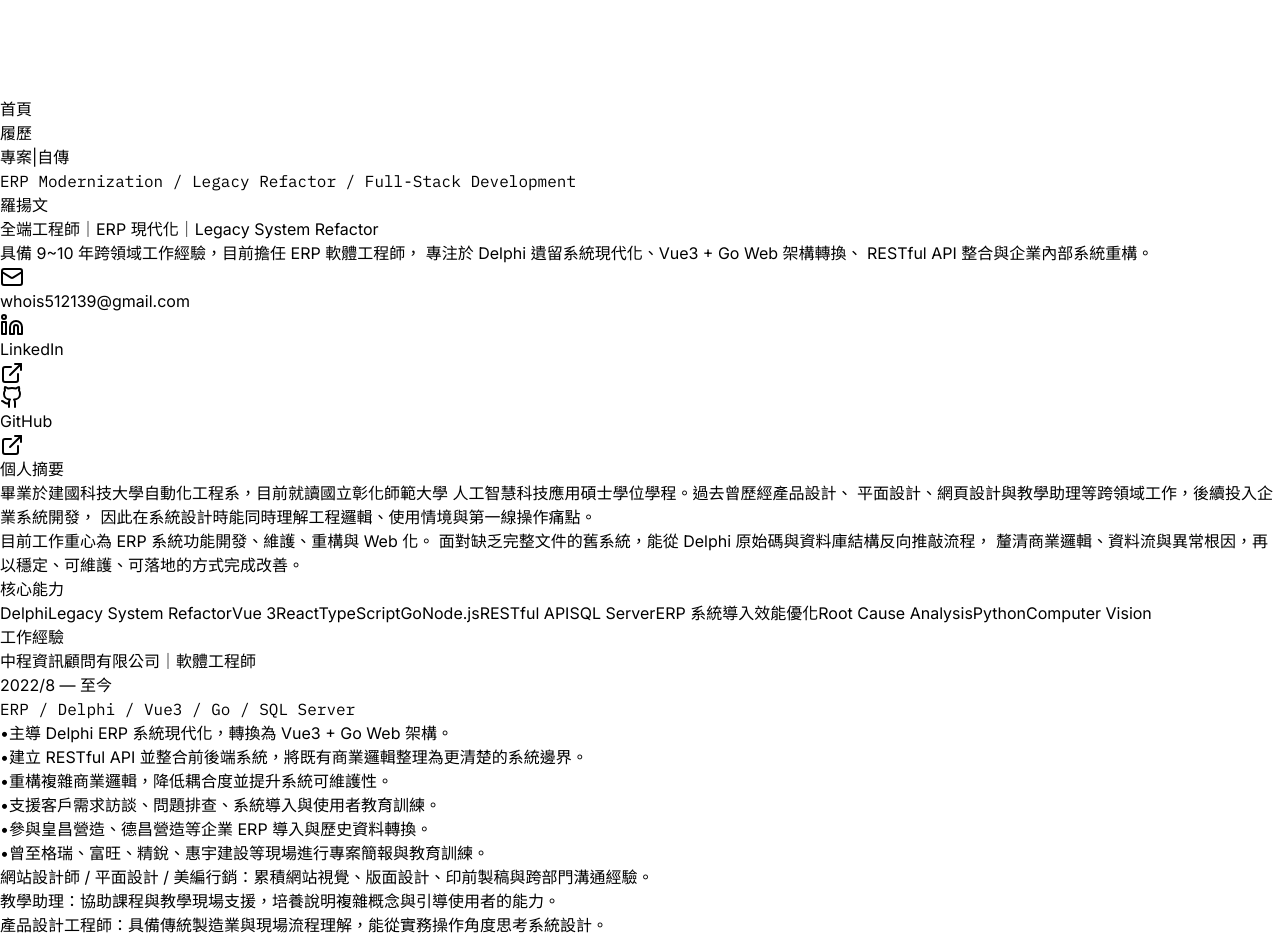
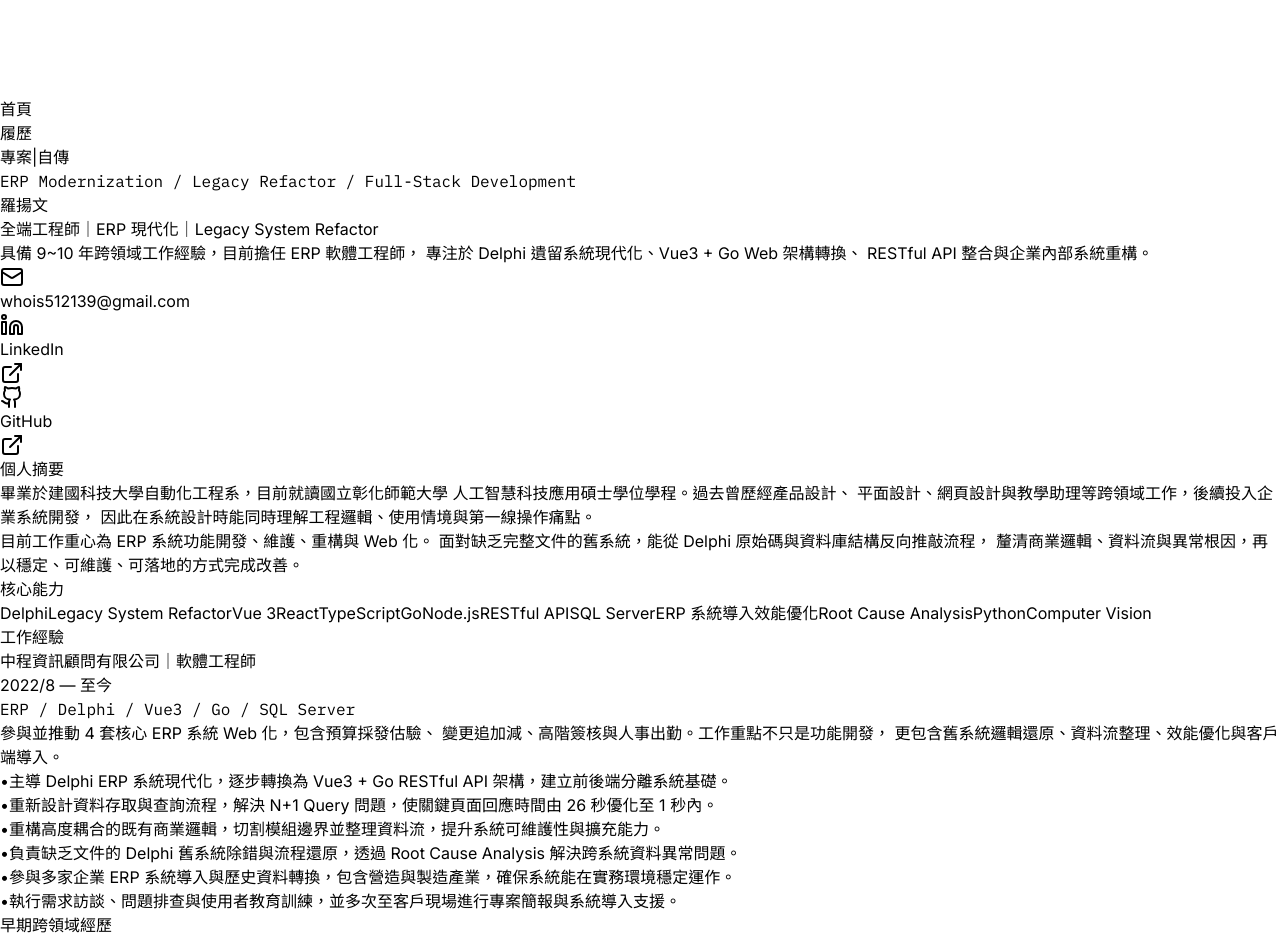
Before and after one commit to a1354013-alt/Resume, a React (Vite) app in the folder client/: page /resume in a window 1280 px wide. Shown: the top 939 px of the page. Built offline with nearby package versions, Linux system fonts and the light colour scheme; no server answers.

Commit message:
修改經歷

```diff
--- a/client/src/pages/Resume.tsx
+++ b/client/src/pages/Resume.tsx
@@ -208,25 +208,41 @@ export default function Resume() {
                     </span>
                   </div>
 
-                  <div className="mt-4">
+                  <p className="mt-4 text-slate-300 leading-relaxed">
+                    參與並推動 4 套核心 ERP 系統 Web 化，包含預算採發估驗、
+                    變更追加減、高階簽核與人事出勤。工作重點不只是功能開發，
+                    更包含舊系統邏輯還原、資料流整理、效能優化與客戶端導入。
+                  </p>
+
+                  <div className="mt-5">
                     <BulletList
                       items={[
-                        "主導 Delphi ERP 系統現代化，轉換為 Vue3 + Go Web 架構。",
-                        "建立 RESTful API 並整合前後端系統，將既有商業邏輯整理為更清楚的系統邊界。",
-                        "重構複雜商業邏輯，降低耦合度並提升系統可維護性。",
-                        "支援客戶需求訪談、問題排查、系統導入與使用者教育訓練。",
-                        "參與皇昌營造、德昌營造等企業 ERP 導入與歷史資料轉換。",
-                        "曾至格瑞、富旺、精銳、惠宇建設等現場進行專案簡報與教育訓練。",
+                        "主導 Delphi ERP 系統現代化，逐步轉換為 Vue3 + Go RESTful API 架構，建立前後端分離系統基礎。",
+                        "重新設計資料存取與查詢流程，解決 N+1 Query 問題，使關鍵頁面回應時間由 26 秒優化至 1 秒內。",
+                        "重構高度耦合的既有商業邏輯，切割模組邊界並整理資料流，提升系統可維護性與擴充能力。",
+                        "負責缺乏文件的 Delphi 舊系統除錯與流程還原，透過 Root Cause Analysis 解決跨系統資料異常問題。",
+                        "參與多家企業 ERP 系統導入與歷史資料轉換，包含營造與製造產業，確保系統能在實務環境穩定運作。",
+                        "執行需求訪談、問題排查與使用者教育訓練，並多次至客戶現場進行專案簡報與系統導入支援。",
                       ]}
                     />
                   </div>
                 </div>
 
+                <div className="space-y-4">
+                  <div>
+                    <h4 className="text-lg font-semibold text-slate-100">
+                      早期跨領域經歷
+                    </h4>
+                    <p className="text-sm text-slate-400 mt-1">
+                      這些經驗讓我在系統開發時更能理解使用者情境、現場流程與溝通成本。
+                    </p>
+                  </div>
+
                   <div className="grid md:grid-cols-2 gap-4">
                     {[
-                    "網站設計師 / 平面設計 / 美編行銷：累積網站視覺、版面設計、印前製稿與跨部門溝通經驗。",
-                    "教學助理：協助課程與教學現場支援，培養說明複雜概念與引導使用者的能力。",
-                    "產品設計工程師：具備傳統製造業與現場流程理解，能從實務操作角度思考系統設計。",
+                      "網站設計與平面設計：累積 UI 視覺、版面配置、印前製稿與跨部門溝通經驗。",
+                      "教學助理：協助課程教學與操作指導，培養技術說明與使用者引導能力。",
+                      "產品設計工程師：理解製造現場流程，培養從實務操作角度思考系統設計能力。",
                     ].map(item => (
                       <div
                         key={item}
@@ -235,6 +251,7 @@ export default function Resume() {
                         {item}
                       </div>
                     ))}
+                  </div>
                 </div>
               </div>
             </Section>
```
Lines whose indentation alone changed are shown as unchanged.
